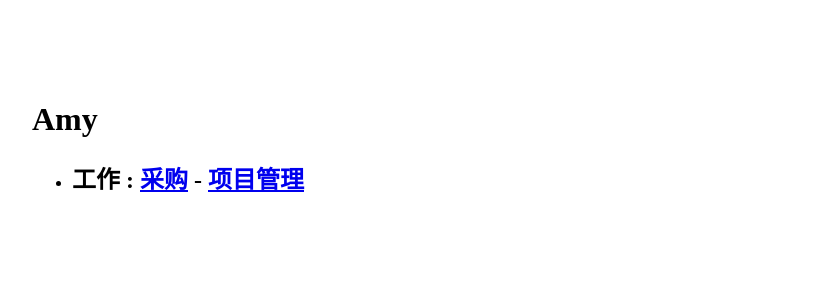
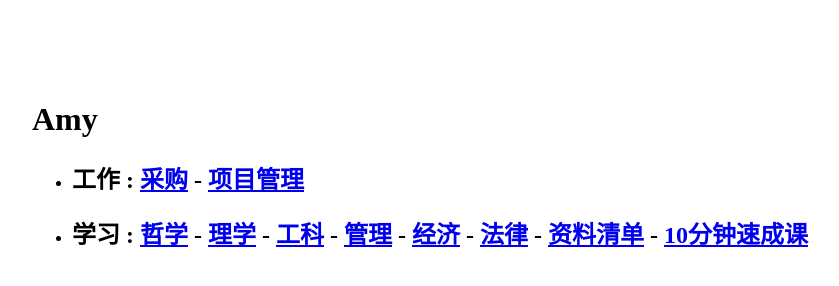
Before and after one commit to Amyzhao2021/Amyzhao2021, a plain HTML site: page index.html in a window 1280 px wide. Shown: the whole page, without its empty margins (308-1147 px from the left). Drawn offline with Linux system fonts and the light colour scheme.

Commit message:
Update index.html

```diff
--- a/index.html
+++ b/index.html
@@ -18,6 +18,7 @@
 <ul>
 
         <li><h2>工作 : <a href="1. Work/1. Purchasing/index.html">采购</a> - <a href="1. Work/2. PM/index.html">项目管理</a></h2></li>
+        <li><h2>学习 : <a href="2. Study/1. Philosophy/index.html">哲学</a> - <a href="2. Study/2. Science/index.html">理学</a> - <a href="2. Study/3. Engineering/index.html">工科</a> - <a href="2. Study/4. Management/index.html">管理</a> - <a href="2. Study/5. Economics/index.html">经济</a> - <a href="2. Study/6. Law/index.html">法律</a> - <a href="2. Study/7. Resource List/index.html">资料清单</a> - <a href="2. Study/8. 10min Crash Course/index.html">10分钟速成课</a></h2></li>
 
 
 
```
